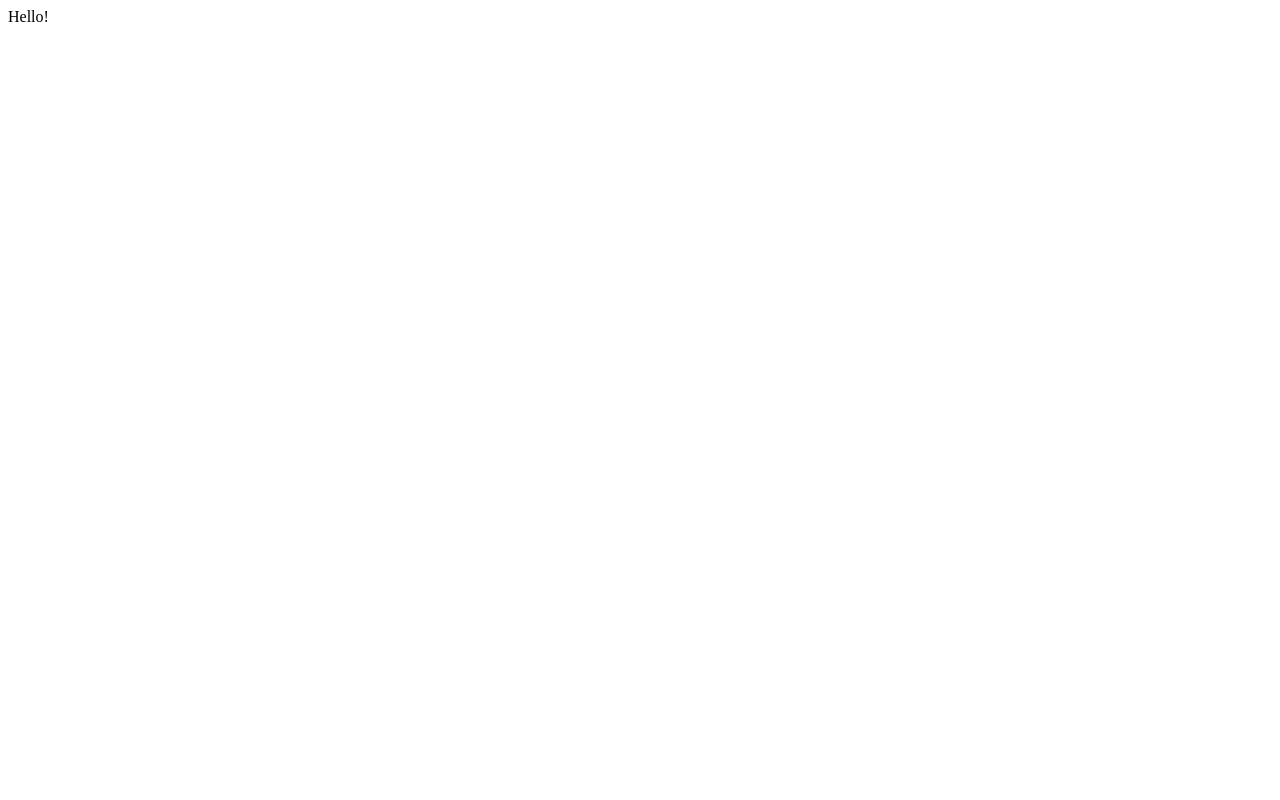
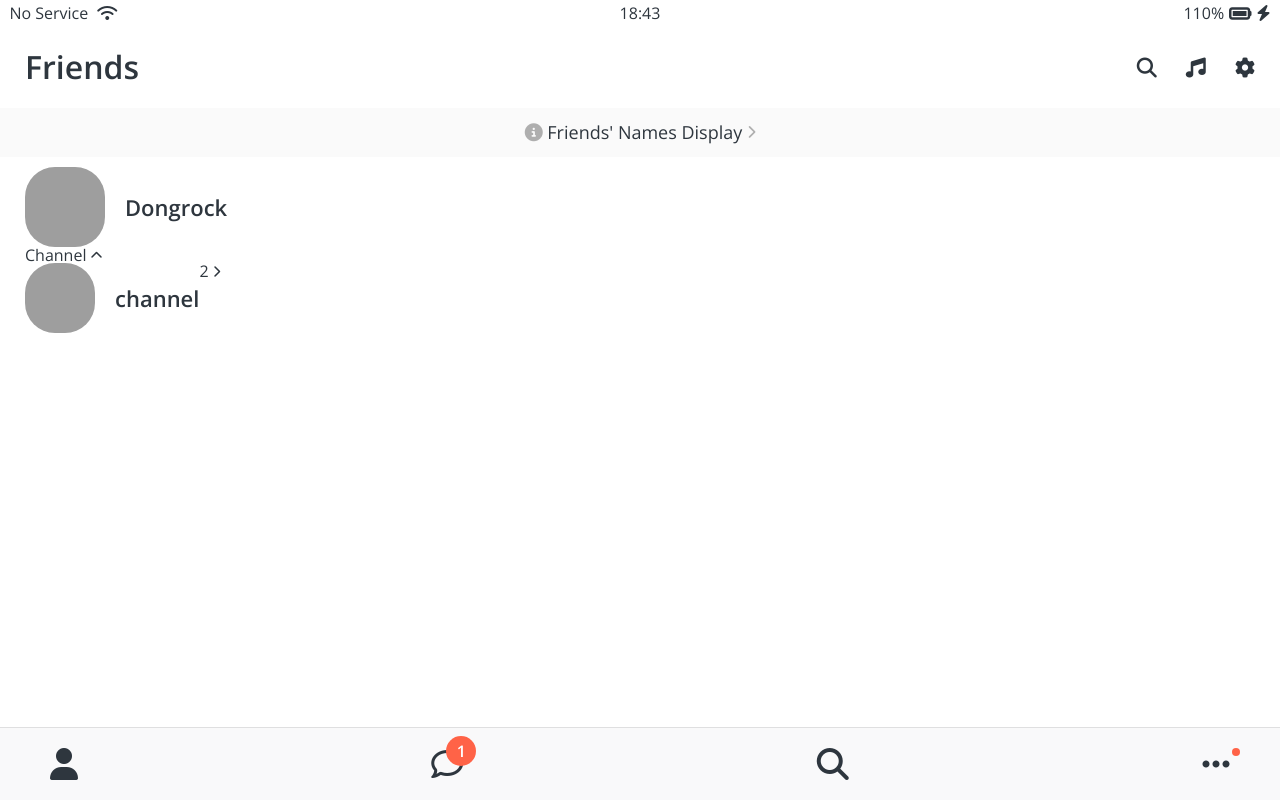
Before and after one commit to DongrockOh/kokoa-clone-2021, a plain HTML site: page friends.html in a window 1280 px wide. Drawn offline with nearby package versions, Linux system fonts and the light colour scheme; grey boxes are pictures that could not be loaded.

Commit message:
friends page

```diff
--- /dev/null
+++ b/css/components/nav-bar.css
@@ -0,0 +1,43 @@
+.nav {
+  position: fixed;
+  bottom: 0;
+  width: 100%;
+  background-color: #f9f9fa;
+  padding: 20px 50px;
+  border-top: 1px solid rgba(121, 121, 121, 0.2);
+  box-sizing: border-box;
+}
+.nav__list {
+  display: flex;
+  justify-content: space-between;
+}
+.nav__link {
+  position: relative;
+  color: #2e363e;
+}
+.nav__notification {
+  background-color: tomato;
+  width: 30px;
+  height: 30px;
+  border-radius: 15px;
+  display: flex;
+  justify-content: center;
+  align-items: center;
+  color: #fff;
+  font-weight: 600;
+  position: absolute;
+  left: 15px;
+  bottom: 15px;
+}
+.nav__notification__2 {
+  display: flex;
+  justify-content: center;
+  align-items: center;
+  position: absolute;
+  left: 30px;
+  bottom: 25px;
+  width: 8px;
+  height: 8px;
+  border-radius: 50%;
+  background-color: tomato;
+}
--- /dev/null
+++ b/css/components/screen-header.css
@@ -0,0 +1,13 @@
+.screen-header {
+  display: flex;
+  justify-content: space-between;
+  align-items: center;
+  padding: var(--horizontal-space);
+}
+.screen-header__title {
+  font-size: 32px;
+  font-weight: 600;
+}
+.screen-header__icons span {
+  margin-left: 25px;
+}
--- /dev/null
+++ b/css/components/user-component.css
@@ -0,0 +1,30 @@
+.user-component {
+  display: flex;
+}
+
+.user-component__column:first-child {
+  display: flex;
+  align-items: center;
+}
+
+.user-component__avatar {
+  width: 70px;
+  height: 70px;
+  border-radius: 30px;
+  margin-right: 20px;
+}
+
+.user-component__title {
+  font-weight: 600;
+  font-size: 22px;
+}
+.user-component__subtitle {
+  margin-top: 8px;
+  font-size: 17px;
+  color: rgba(0, 0, 0, 0.5);
+}
+
+.user-component__avatar--xl {
+  width: 80px;
+  height: 80px;
+}
--- a/css/reset.css
+++ b/css/reset.css
@@ -3,19 +3,87 @@
    License: none (public domain)
 */
 
-html, body, div, span, applet, object, iframe,
-h1, h2, h3, h4, h5, h6, p, blockquote, pre,
-a, abbr, acronym, address, big, cite, code,
-del, dfn, em, img, ins, kbd, q, s, samp,
-small, strike, strong, sub, sup, tt, var,
-b, u, i, center,
-dl, dt, dd, ol, ul, li,
-fieldset, form, label, legend,
-table, caption, tbody, tfoot, thead, tr, th, td,
-article, aside, canvas, details, embed,
-figure, figcaption, footer, header, hgroup,
-menu, nav, output, ruby, section, summary,
-time, mark, audio, video {
+html,
+body,
+div,
+span,
+applet,
+object,
+iframe,
+h1,
+h2,
+h3,
+h4,
+h5,
+h6,
+p,
+blockquote,
+pre,
+a,
+abbr,
+acronym,
+address,
+big,
+cite,
+code,
+del,
+dfn,
+em,
+img,
+ins,
+kbd,
+q,
+s,
+samp,
+small,
+strike,
+strong,
+sub,
+sup,
+tt,
+var,
+b,
+u,
+i,
+center,
+dl,
+dt,
+dd,
+ol,
+ul,
+li,
+fieldset,
+form,
+label,
+legend,
+table,
+caption,
+tbody,
+tfoot,
+thead,
+tr,
+th,
+td,
+article,
+aside,
+canvas,
+details,
+embed,
+figure,
+figcaption,
+footer,
+header,
+hgroup,
+menu,
+nav,
+output,
+ruby,
+section,
+summary,
+time,
+mark,
+audio,
+video {
   margin: 0;
   padding: 0;
   border: 0;
@@ -24,22 +92,35 @@ time, mark, audio, video {
   vertical-align: baseline;
 }
 /* HTML5 display-role reset for older browsers */
-article, aside, details, figcaption, figure,
-footer, header, hgroup, menu, nav, section {
+article,
+aside,
+details,
+figcaption,
+figure,
+footer,
+header,
+hgroup,
+menu,
+nav,
+section {
   display: block;
 }
 body {
   line-height: 1;
 }
-ol, ul {
+ol,
+ul {
   list-style: none;
 }
-blockquote, q {
+blockquote,
+q {
   quotes: none;
 }
-blockquote:before, blockquote:after,
-q:before, q:after {
-	content: '';
+blockquote:before,
+blockquote:after,
+q:before,
+q:after {
+  content: "";
   content: none;
 }
 table {
@@ -50,3 +131,7 @@ table {
 input:focus {
   outline: none;
 }
+a {
+  color: inherit;
+  text-decoration: none;
+}
--- /dev/null
+++ b/css/screens/friends.css
@@ -0,0 +1,15 @@
+#friends-display-link {
+  text-align: center;
+  display: block;
+  background-color: #fafafa;
+  padding: 15px 0;
+  font-size: 18px;
+  margin-bottom: 10px;
+}
+#friends-display-link i {
+  color: rgba(0, 0, 0, 0.3);
+}
+
+.friends-screen {
+  padding: 0px var(--horizontal-space);
+}
--- a/css/style.css
+++ b/css/style.css
@@ -5,10 +5,16 @@
 
 /* Components */
 @import "components/status-bar.css";
+@import "components/nav-bar.css";
+@import "components/screen-header.css";
+@import "components/user-component.css";
 
 /* Screens */
 @import "screens/login.css";
+@import "screens/friends.css";
 
 body {
   font-family: "Open Sans", sans-serif;
+  color: #2e363e;
+  height: 100vh;
 }
--- a/css/variables.css
+++ b/css/variables.css
@@ -1,3 +1,4 @@
 :root {
   --yellow: #fae100;
+  --horizontal-space: 25px;
 }
--- a/friends.html
+++ b/friends.html
@@ -1 +1,106 @@
-Hello!
+<!DOCTYPE html>
+<html lang="en">
+  <head>
+    <meta charset="UTF-8" />
+    <meta http-equiv="X-UA-Compatible" content="IE=edge" />
+    <meta name="viewport" content="width=device-width, initial-scale=1.0" />
+    <title>Friends - Kokoa Clone</title>
+    <link rel="stylesheet" href="/css/style.css" />
+    <script
+      src="https://kit.fontawesome.com/1b7c513798.js"
+      crossorigin="anonymous"
+    ></script>
+  </head>
+  <body>
+    <div class="status-bar">
+      <div class="status-bar__column">
+        <span>No Service</span>
+        <i class="fas fa-wifi"></i>
+      </div>
+      <div class="status-bar__column">
+        <span>18:43</span>
+      </div>
+      <div class="status-bar__column">
+        <span>110%</span>
+        <i class="fas fa-battery-full fa-lg"></i>
+        <i class="fas fa-bolt"></i>
+      </div>
+    </div>
+
+    <header class="screen-header">
+      <h1 class="screen-header__title">Friends</h1>
+      <div class="screen-header__icons">
+        <span><i class="fas fa-search fa-lg"></i></span>
+        <span><i class="fas fa-music fa-lg"></i></span>
+        <span><i class="fas fa-cog fa-lg"></i></span>
+      </div>
+    </header>
+
+    <a id="friends-display-link">
+      <i class="fas fa-info-circle"></i> Friends' Names Display
+      <i class="fas fa-chevron-right fa-xs"></i>
+    </a>
+
+    <main class="friends-screen">
+      <div class="user-component">
+        <div class="user-component__column">
+          <img
+            src="https://encrypted-tbn0.gstatic.com/images?q=tbn:ANd9GcQrm4nPSxZIyAk1uuqTEONa-0u59oiFM2MG1g&usqp=CAU"
+            class="user-component__avatar user-component__avatar--xl"
+          />
+          <div class="user-component__text">
+            <h4 class="user-component__title">Dongrock</h4>
+            <!-- <h6 class="user-component__subtitle">this text whatever</h6> -->
+          </div>
+        </div>
+        <div class="user-component__column"></div>
+      </div>
+      <div class="friends-screen__channel">
+        <div class="channel-screen__channel-header">
+          <span>Channel</span>
+          <i class="fas fa-chevron-up fa-xs"></i>
+        </div>
+        <div class="user-component">
+          <div class="user-component__column">
+            <img
+              src="https://encrypted-tbn0.gstatic.com/images?q=tbn:ANd9GcQrm4nPSxZIyAk1uuqTEONa-0u59oiFM2MG1g&usqp=CAU"
+              class="user-component__avatar user-component__avatar--sm"
+            />
+            <div class="user-component__text">
+              <h4 class="user-component__title">channel</h4>
+            </div>
+          </div>
+          <div class="user-component__column">
+            <span>2 </span>
+            <i class="fas fa-chevron-right fa-xs"></i>
+          </div>
+        </div>
+      </div>
+    </main>
+
+    <nav class="nav">
+      <ul class="nav__list">
+        <li class="nav__btn">
+          <a class="nav__link" href="friends.html"
+            ><i class="fas fa-user fa-2x"></i
+          ></a>
+        </li>
+        <li class="nav__btn">
+          <a class="nav__link" href="#">
+            <span class="nav__notification">1</span>
+            <i class="far fa-comment fa-2x"></i
+          ></a>
+        </li>
+        <li class="nav__btn">
+          <a class="nav__link" href="#"><i class="fas fa-search fa-2x"></i></a>
+        </li>
+        <li class="nav__btn">
+          <a class="nav__link" href="#">
+            <span class="nav__notification__2"></span>
+            <i class="fas fa-ellipsis-h fa-2x"></i
+          ></a>
+        </li>
+      </ul>
+    </nav>
+  </body>
+</html>
```
Lines whose indentation alone changed are shown as unchanged.
